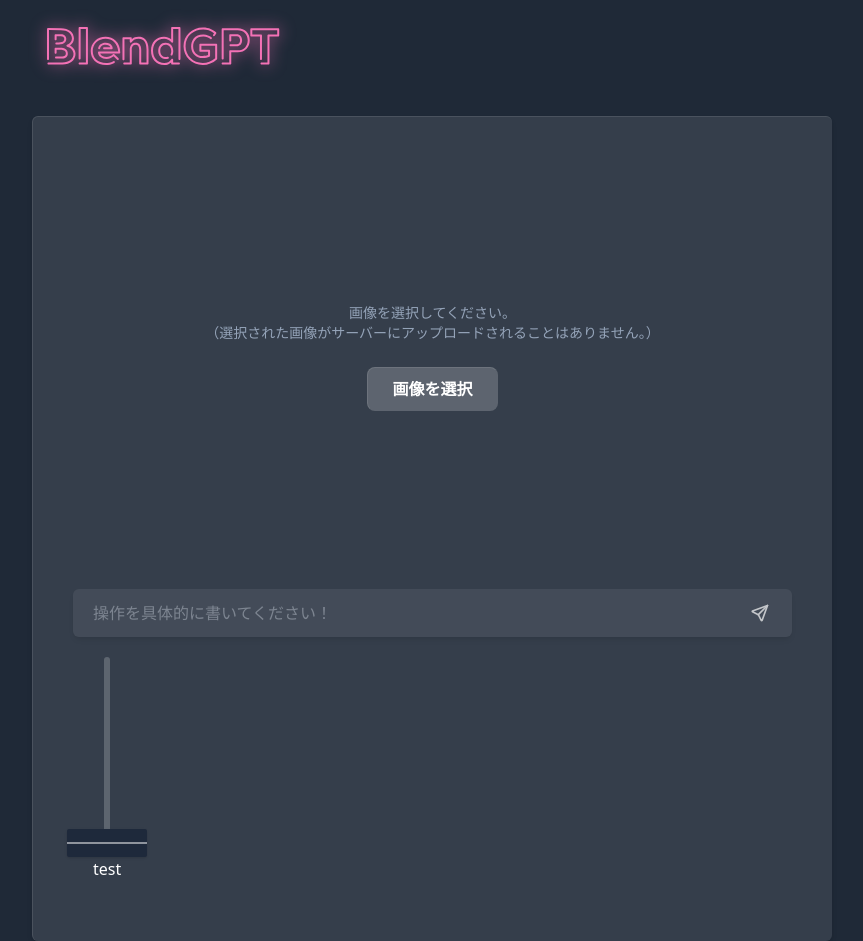
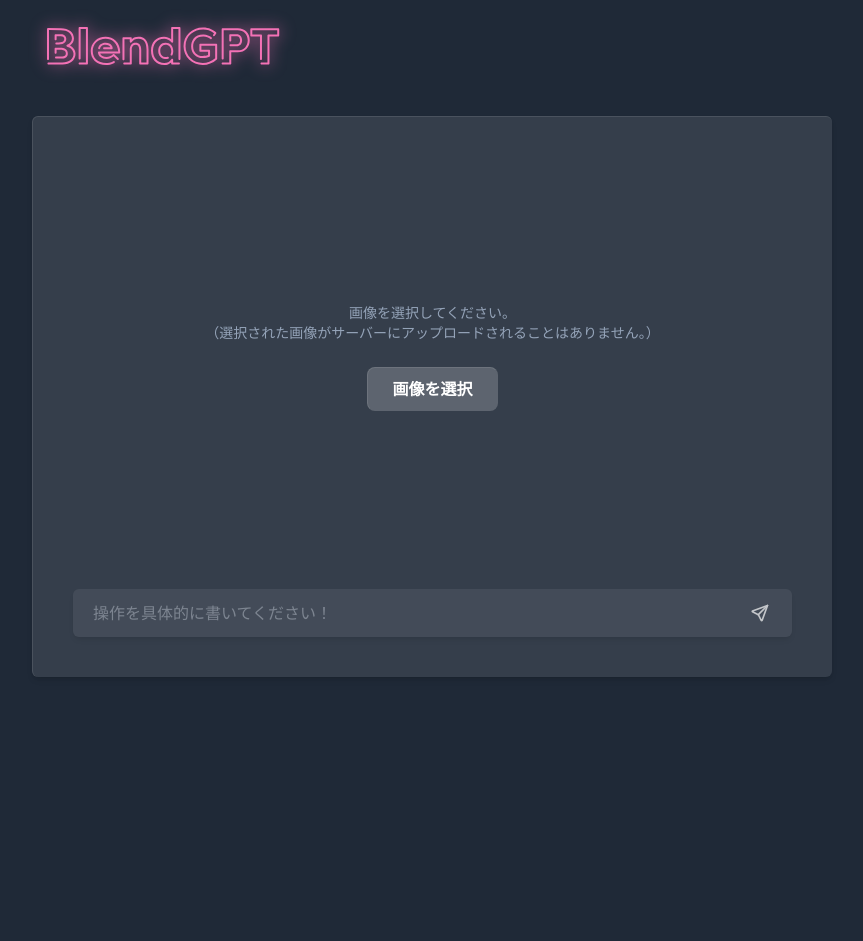
Before and after one commit to itta611/BlendGPT-old, a Next.js app: page / in a window 1280 px wide. Shown: the whole page, without its empty margins (208-1071 px from the left). After the commit the page ends 800 px from the top, so only its background shows below. Built offline with nearby package versions, Linux system fonts and the light colour scheme.

Commit message:
feat: re-render image on param changed

```diff
--- a/components/ParamArea.tsx
+++ b/components/ParamArea.tsx
@@ -1,12 +1,13 @@
-import { FC } from 'react';
+import { FC, FormEvent } from 'react';
 import { Param } from 'types/base';
 import Slider from './VerticalSlider';
 
 interface ParamAreaProps {
+  handleParamChange: (name: string, value: number) => void;
   params: Param[];
 }
 
-const ParamArea: FC<ParamAreaProps> = ({ params }) => {
+const ParamArea: FC<ParamAreaProps> = ({ handleParamChange, params }) => {
   return (
     <div className="flex p-5">
       {params.map((param, index) => (
@@ -17,6 +18,7 @@ const ParamArea: FC<ParamAreaProps> = ({ params }) => {
             min={param.min}
             max={param.max}
             step={param.step}
+            onValueChange={(value) => handleParamChange(param.name, value[0])}
           />
           <span className="text-white">{param.label}</span>
         </div>
--- a/pages/index.tsx
+++ b/pages/index.tsx
@@ -8,7 +8,7 @@ import WebGLCanvas from 'components/WebGLCavas';
 import { useCanvasDrawer } from 'hooks/useCanvasDrawer';
 import Head from 'next/head';
 import Image from 'next/image';
-import { ChangeEvent, useEffect, useState } from 'react';
+import { ChangeEvent, FormEvent, useEffect, useState } from 'react';
 import useSWRMutation from 'swr/mutation';
 import { Param, Response } from 'types/base';
 
@@ -23,9 +23,7 @@ export default function Home() {
   const [isLoading, setIsLoading] = useState(false);
   const [errorMessage, setErrorMessage] = useState('');
   const [imageURL, setImageURL] = useState<string | undefined>(undefined);
-  const [params, setParams] = useState<Param[]>([
-    { label: 'test', name: 'test', type: 'float', value: 0, min: 0, max: 100, step: 1 },
-  ]);
+  const [params, setParams] = useState<Param[]>([]);
   const canvasDrawer = useCanvasDrawer();
 
   const handleFileSelect = async (e: ChangeEvent<HTMLInputElement>) => {
@@ -57,11 +55,16 @@ export default function Home() {
 
       canvasDrawer.updateFragmentShader(response.code);
       response.params.forEach((param) => {
-        canvasDrawer.appendUniformVariable(param.name, param.value);
+        canvasDrawer.updateUniformVariable(param.name, param.value);
       });
       canvasDrawer.draw();
-      setParams(response.params as never);
+      setParams(response.params);
     }
+  };
+
+  const handleParamChange = (name: string, value: number) => {
+    canvasDrawer.updateUniformVariable(name, value);
+    canvasDrawer.draw();
   };
 
   return (
@@ -132,7 +135,7 @@ export default function Home() {
               </div>
             )}
           </form>
-          <ParamArea params={params} />
+          {params.length > 0 && <ParamArea params={params} handleParamChange={handleParamChange} />}
         </div>
       </main>
     </>
--- a/utils/WebGLCanvasDrawer.ts
+++ b/utils/WebGLCanvasDrawer.ts
@@ -159,15 +159,14 @@ void main() {
     this.gl.texParameteri(this.gl.TEXTURE_2D, this.gl.TEXTURE_MAG_FILTER, this.gl.LINEAR);
   }
 
-  public appendUniformVariable(name: string, value: number) {
-    const uniformLocation = this.gl.getUniformLocation(this.program, name);
-    this.gl.uniform1f(uniformLocation, value); // Increase this value for more blur
-    console.log('uniform variable appended');
-  }
-
   public updateFragmentShader(shader: string) {
     this.fragmentShaderSource = shader;
     this.setupProgram();
+  }
+
+  public updateUniformVariable(name: string, value: number) {
+    const uniformLocation = this.gl.getUniformLocation(this.program, name);
+    this.gl.uniform1f(uniformLocation, value);
   }
 
   public draw() {
@@ -180,7 +179,7 @@ void main() {
     this.gl.uniform2f(resolutionUniformLocation, this.canvas.width, this.canvas.height);
 
     const radiusUniformLocation = this.gl.getUniformLocation(this.program, 'u_radius');
-    this.gl.uniform1f(radiusUniformLocation, 5.0); // Increase this value for more blur
+    this.gl.uniform1f(radiusUniformLocation, 5.0);
 
     this.gl.drawArrays(this.gl.TRIANGLE_STRIP, 0, 4);
 
```
